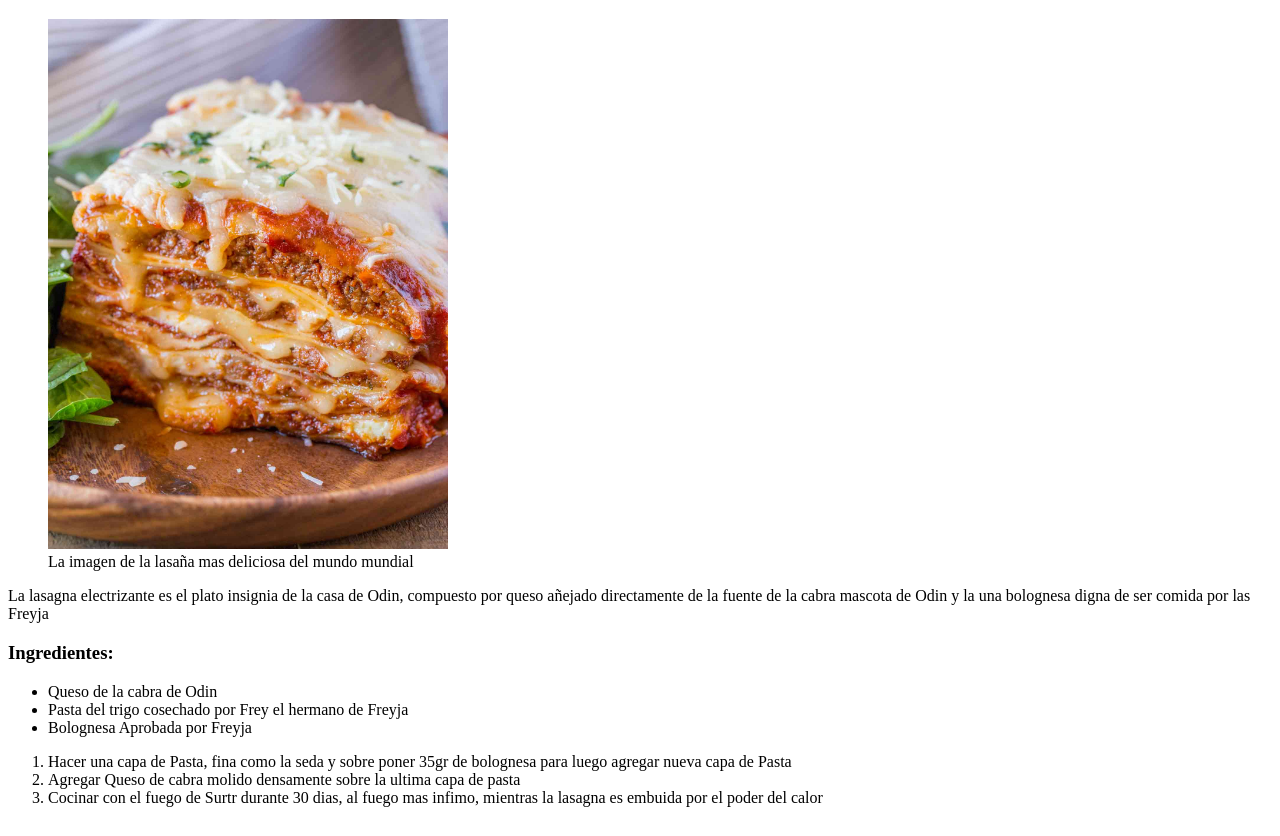
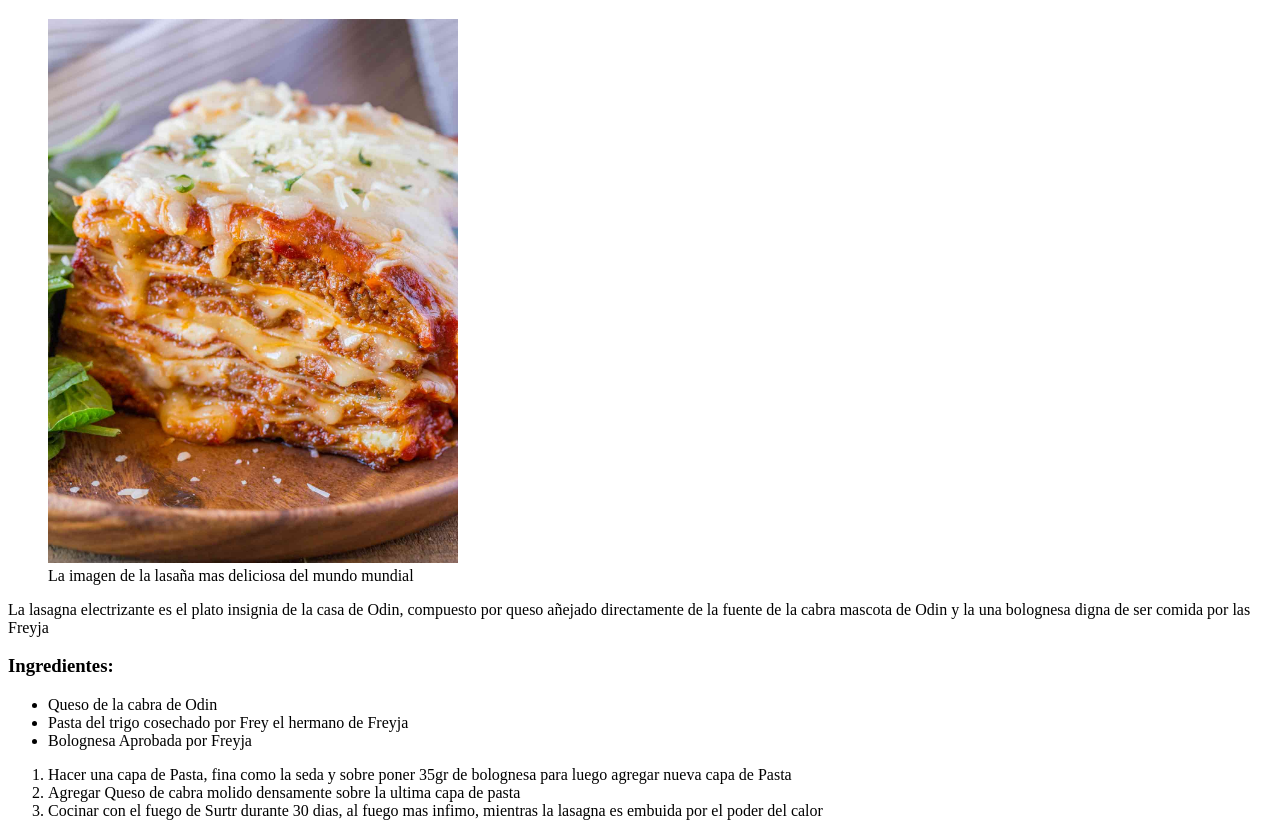
Before and after one commit to N3by/git-recipes, a plain HTML site: page recipes/lasagna.html in a window 1280 px wide. Shown: the part 61-897 px from the top of the page. Drawn offline with Linux system fonts and the light colour scheme.

Commit message:
Fixed lasagna image size

```diff
--- a/recipes/lasagna.html
+++ b/recipes/lasagna.html
@@ -9,7 +9,7 @@
 <body>
     <h1>¡Lasaña Electrizante!</h1>
     <figure>
-        <img src="../img/lasagnaa.jpg" alt="⚡ lasagna electrica ⚡" width="400">
+        <img src="../img/lasagnaa.jpg" alt="⚡ lasagna electrica ⚡" width="410">
         <figcaption>La imagen de la lasaña mas  deliciosa del mundo mundial</figcaption>
     </figure>
     <p>La lasagna electrizante es el plato insignia de la casa de Odin, compuesto por queso añejado directamente de la fuente de la cabra mascota de Odin y la una bolognesa digna de ser comida por las Freyja</p>
```
